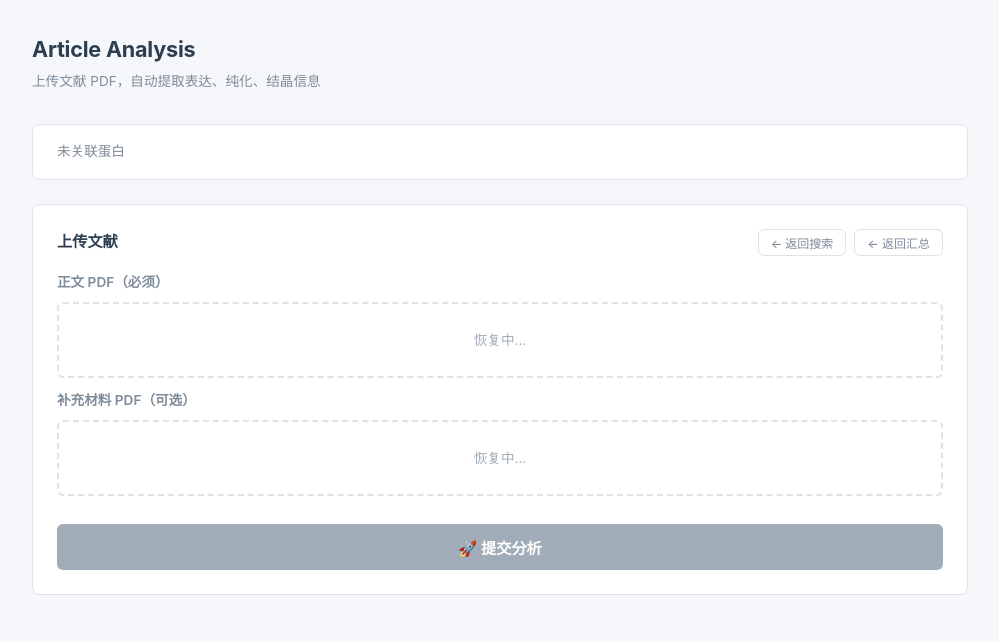
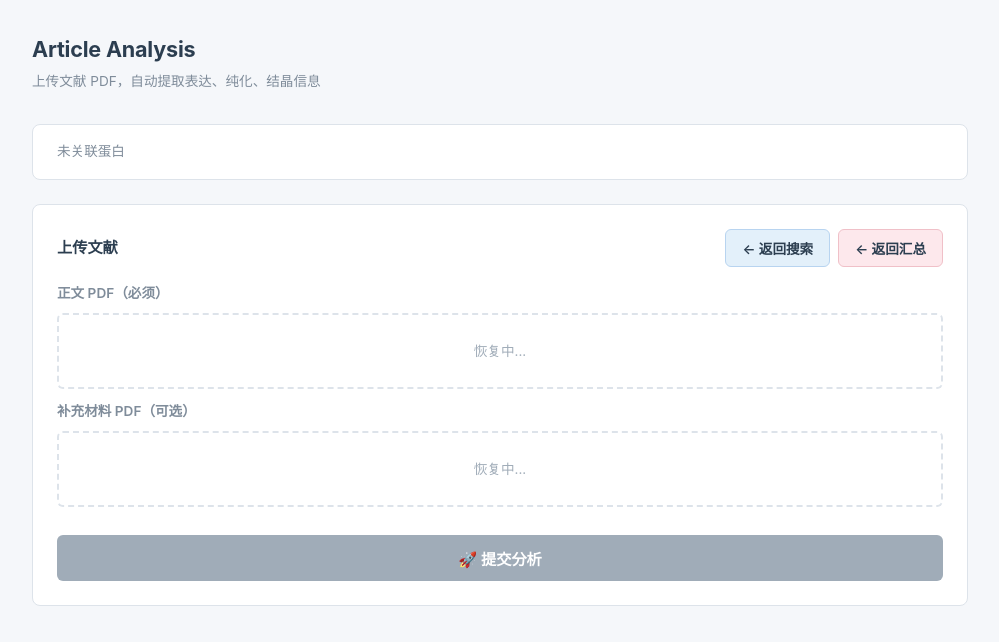
Before and after one commit to qianqianiodine/protein-search, a React (Vite) app: page /article-search in a window 1280 px wide. Shown: the top 642 px of the page, without its empty margins (140-1139 px from the left). Built offline with nearby package versions, Linux system fonts and the light colour scheme.

Commit message:
fix: 结果区恢复返回搜索按钮 + header按钮放大1.3x加粗配色
- 底部结果区加回「← 返回搜索」按钮
- header 两按钮：放大1.3x（fontSize text-sm, 加粗600）、淡蓝底色/淡粉底色

```diff
--- a/src/modules/article-search/pages/ArticleSearchPage.tsx
+++ b/src/modules/article-search/pages/ArticleSearchPage.tsx
@@ -182,7 +182,9 @@ export function ArticleSearchPage() {
   const card: React.CSSProperties = { background: 'var(--color-surface)', border: '1px solid var(--color-border)', borderRadius: 'var(--radius-lg)', padding: 'var(--space-xl)', marginBottom: 'var(--space-xl)' };
   const btnPrimary: React.CSSProperties = { padding: 'var(--space-md) var(--space-xl)', fontSize: 'var(--text-base)', fontWeight: 500, color: '#fff', background: 'var(--color-primary)', border: 'none', borderRadius: 'var(--radius-md)', cursor: 'pointer' };
   const btnSecondary: React.CSSProperties = { ...btnPrimary, background: 'var(--color-surface)', color: 'var(--color-text)', border: '1px solid var(--color-border)' };
-  const btnSm: React.CSSProperties = { padding: 'var(--space-xs) var(--space-md)', fontSize: 'var(--text-xs)', fontWeight: 500, color: 'var(--color-text-secondary)', background: 'var(--color-surface)', border: '1px solid var(--color-border)', borderRadius: 'var(--radius-md)', cursor: 'pointer' };
+  const btnSm: React.CSSProperties = { padding: 'var(--space-sm) var(--space-lg)', fontSize: 'var(--text-sm)', fontWeight: 600, color: 'var(--color-text)', border: '1px solid var(--color-border)', borderRadius: 'var(--radius-md)', cursor: 'pointer' };
+  const btnSmBlue: React.CSSProperties = { ...btnSm, background: '#E3F0FA', border: '1px solid #B8D4F0' };
+  const btnSmPink: React.CSSProperties = { ...btnSm, background: '#FDE8EC', border: '1px solid #F0C0C8' };
   const btnSuccess: React.CSSProperties = { ...btnPrimary, background: '#7D9DB5' };
   const errBox: React.CSSProperties = { marginTop: 'var(--space-md)', padding: 'var(--space-md)', color: 'var(--color-danger)', background: 'var(--color-danger-bg)', borderRadius: 'var(--radius-md)', fontSize: 'var(--text-sm)' };
   const paramRow: React.CSSProperties = { display: 'flex', gap: 'var(--space-xl)', flexWrap: 'wrap', marginBottom: 'var(--space-md)' };
@@ -267,8 +269,8 @@ export function ArticleSearchPage() {
           <div style={{ display: 'flex', justifyContent: 'space-between', alignItems: 'center', marginBottom: 'var(--space-lg)' }}>
             <h2 style={{ fontSize: 'var(--text-base)', fontWeight: 600 }}>上传文献</h2>
             <div style={{ display: 'flex', gap: 'var(--space-sm)' }}>
-              <button onClick={handleBack} style={btnSm}>← 返回搜索</button>
-              <button onClick={() => navigate(`/article-summary?uniprot=${encodeURIComponent(uniprot)}&gene=${encodeURIComponent(gene)}`)} style={btnSm}>← 返回汇总</button>
+              <button onClick={handleBack} style={btnSmBlue}>← 返回搜索</button>
+              <button onClick={() => navigate(`/article-summary?uniprot=${encodeURIComponent(uniprot)}&gene=${encodeURIComponent(gene)}`)} style={btnSmPink}>← 返回汇总</button>
             </div>
           </div>
           <PdfUploader onUpload={handleUpload} disabled={phase === 'extracting'} />
@@ -302,6 +304,7 @@ export function ArticleSearchPage() {
           <ExtractionResult extraction={extraction} />
           <div style={{ display: 'flex', gap: 'var(--space-md)', marginTop: 'var(--space-xl)', marginBottom: 'var(--space-2xl)' }}>
             <button onClick={handleReset} style={btnSecondary}>🔄 重新上传</button>
+            <button onClick={handleBack} style={btnSmBlue}>← 返回搜索</button>
             {added ? (
               <button onClick={handleToggleSummary} style={btnSuccess}>✓ 已加入汇总（点击取消）</button>
             ) : (
```
